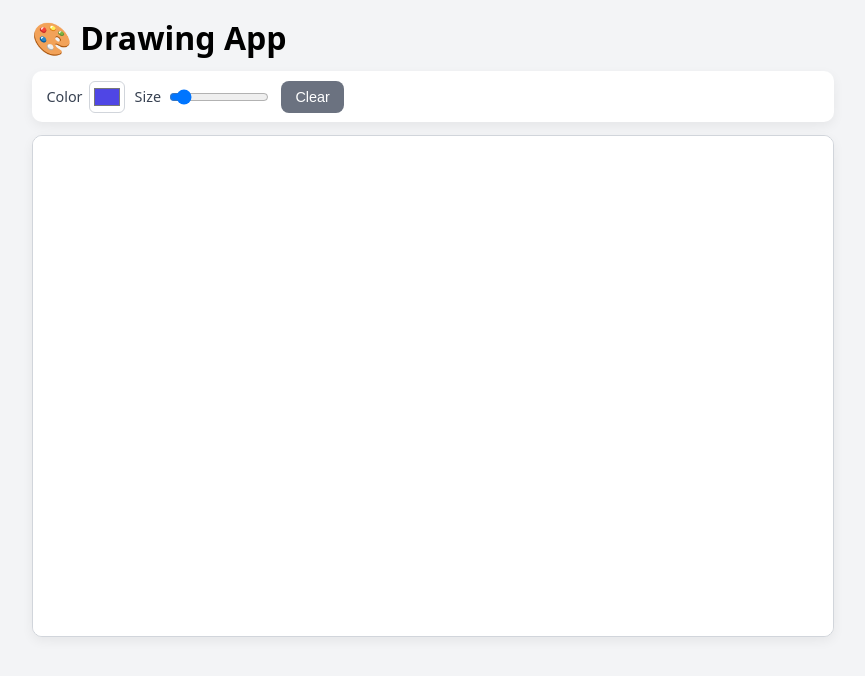
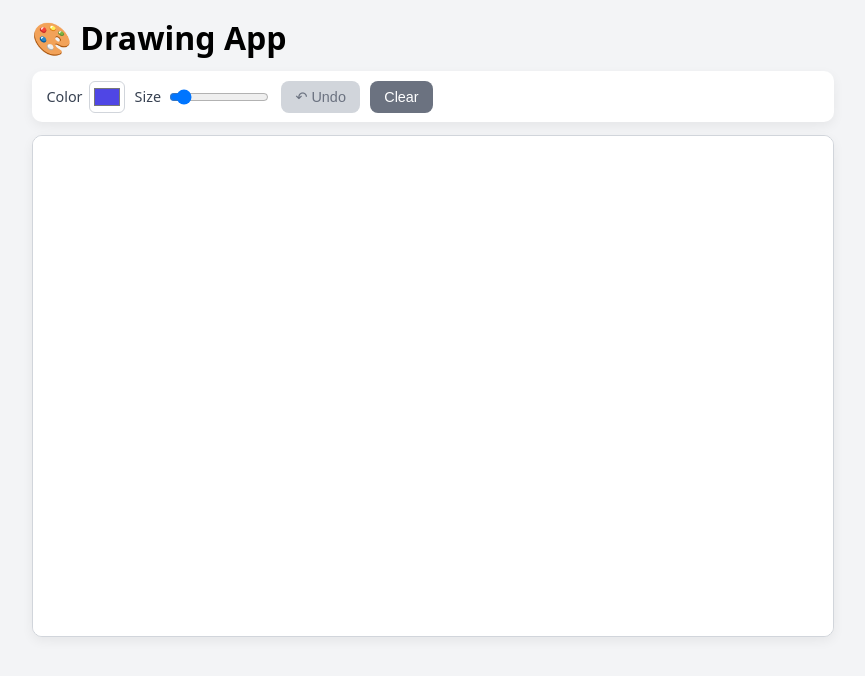
Before and after one commit to anushaviswanathan2002/Drawing-App, a React (Vite) app: page / in a window 1280 px wide. Shown: the top 676 px of the page, without its empty margins (207-1072 px from the left). Built offline with nearby package versions, Linux system fonts and the light colour scheme.

Commit message:
feat(drawing): add undo button using canvas image snapshot history

```diff
--- a/src/App.jsx
+++ b/src/App.jsx
@@ -8,6 +8,9 @@ export default function App() {
 
   const [color, setColor] = useState('#4f46e5');
   const [size, setSize] = useState(4);
+  const [canUndo, setCanUndo] = useState(false);
+
+  const history = useRef([]);
 
   useEffect(() => {
     const canvas = canvasRef.current;
@@ -30,8 +33,12 @@ export default function App() {
 
   function start(e) {
     e.preventDefault();
+    const ctx = ctxRef.current;
+    const canvas = canvasRef.current;
+    history.current.push(ctx.getImageData(0, 0, canvas.width, canvas.height));
     drawing.current = true;
     last.current = pointerPos(e);
+    setCanUndo(true);
   }
 
   function move(e) {
@@ -55,8 +62,19 @@ export default function App() {
   function clearCanvas() {
     const canvas = canvasRef.current;
     const ctx = ctxRef.current;
+    history.current.push(ctx.getImageData(0, 0, canvas.width, canvas.height));
     ctx.fillStyle = '#ffffff';
     ctx.fillRect(0, 0, canvas.width, canvas.height);
+    setCanUndo(true);
+  }
+
+  function undo() {
+    const ctx = ctxRef.current;
+    const canvas = canvasRef.current;
+    if (history.current.length === 0) return;
+    const previous = history.current.pop();
+    ctx.putImageData(previous, 0, 0);
+    setCanUndo(history.current.length > 0);
   }
 
   return (
@@ -81,6 +99,9 @@ export default function App() {
             onChange={(e) => setSize(Number(e.target.value))}
           />
         </label>
+        <button onClick={undo} disabled={!canUndo}>
+          ↶ Undo
+        </button>
         <button className="secondary" onClick={clearCanvas}>
           Clear
         </button>
--- a/src/index.css
+++ b/src/index.css
@@ -51,6 +51,12 @@ button {
 button:hover { background: #4338ca; }
 button.secondary { background: #6b7280; }
 button.secondary:hover { background: #4b5563; }
+button:disabled {
+  background: #d1d5db;
+  color: #6b7280;
+  cursor: not-allowed;
+}
+button:disabled:hover { background: #d1d5db; }
 canvas {
   background: #fff;
   border: 1px solid #d1d5db;
```
Also changed, not shown: 1 other file (tests, documents, lock files or other folders).
